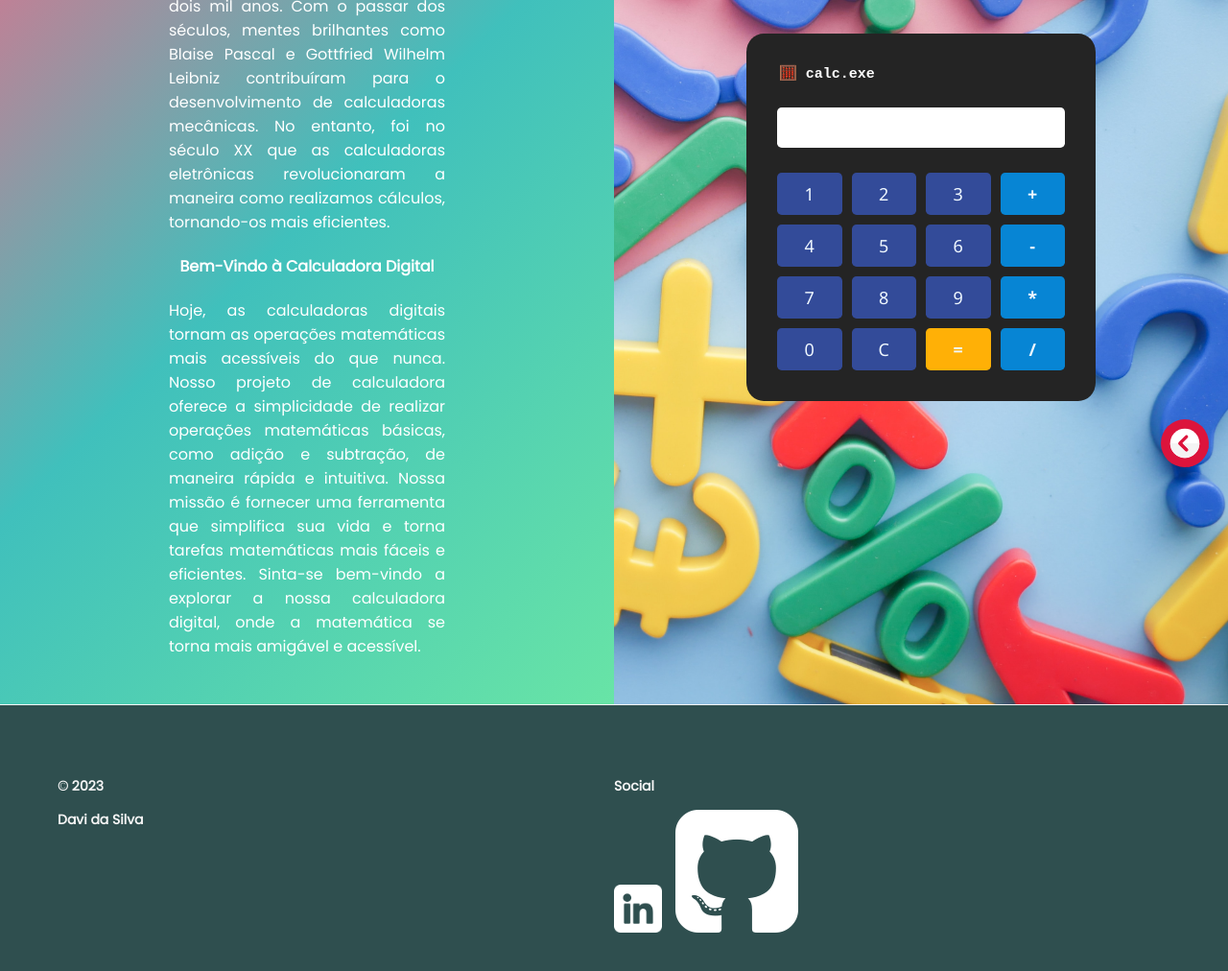
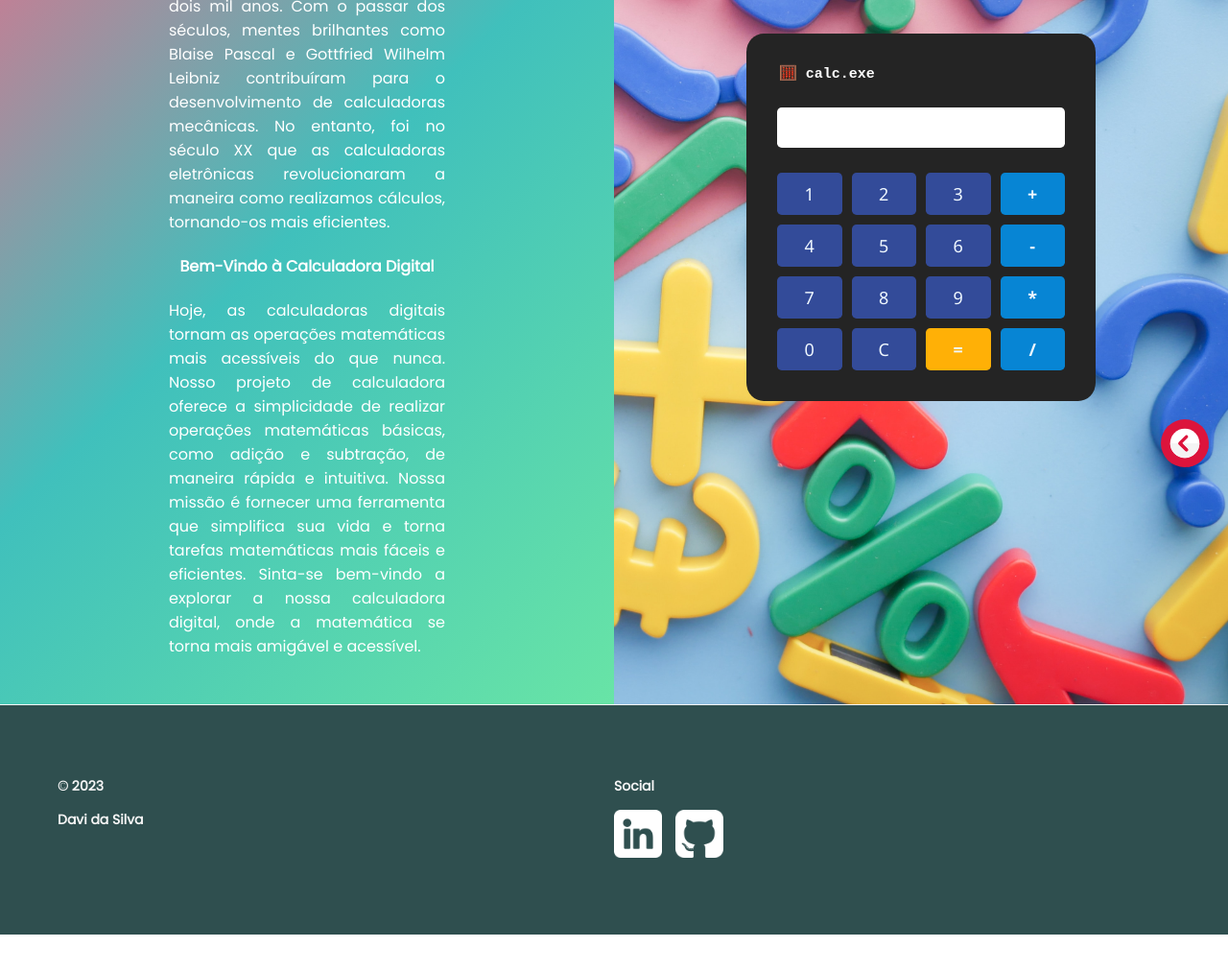
Before and after one commit to davsdev/Site-Portfolio, a plain HTML site: page calculadora.html in a window 1280 px wide. Shown: the part 281-1293 px from the top of the page at 96% size. After the commit the page ends 1255 px from the top, so only its background shows below. Drawn offline with Linux system fonts and the light colour scheme.

Commit message:
Calculadora.

```diff
--- a/calculadora.html
+++ b/calculadora.html
@@ -56,7 +56,7 @@
                     <a href="https://www.linkedin.com/in/davi-da-silva" target="_blank" class="social-icon">
                         <img src="img/linkedin.png" alt="LinkedIn">
                     </a>
-                    <a href="https://github.com/davsdev" target="_blank class="social-icon"><img src="img/github-sign.png" alt="GitHub"></a>
+                    <a href="https://github.com/davsdev" target="_blank" class="social-icon"><img src="img/github-sign.png" alt="GitHub"></a>
                 </p>
             </div>
         </div>
```
